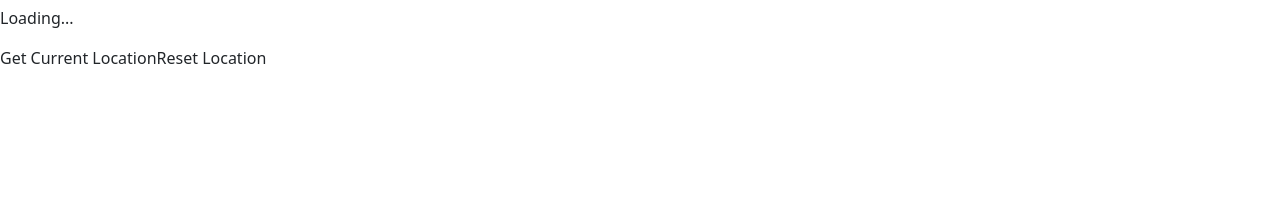
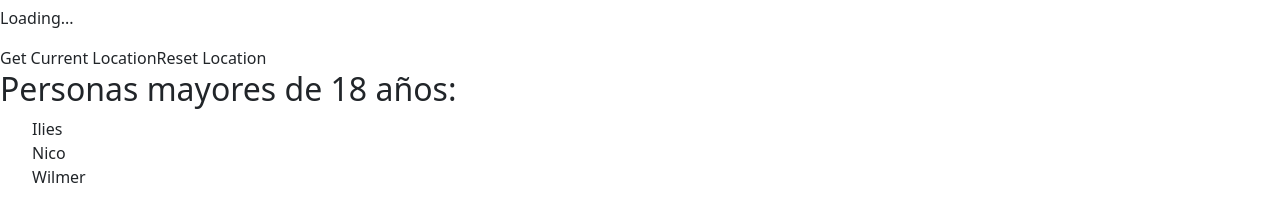
Before and after one commit to IluHeart/SEMANA-6-a-9-REACT-VITE, a React (Vite) app: page / in a window 1280 px wide. Shown: the part 1909-2111 px from the top of the page. Before the commit the page ends 1979 px from the top, so only its background shows below. Built offline with nearby package versions, Linux system fonts and the light colour scheme; no server answers.

Commit message:
Ejercicio 81 React Vite useCaññback and useMemo

```diff
--- a/src/App.jsx
+++ b/src/App.jsx
@@ -20,6 +20,7 @@ import GithubUser from "./Ejercicios/GithubUser";
 import GithubUsers from "./Ejercicios/GithubUsers";
 import LoginForm from "./Ejercicios/LoginForm";
 import CurrentLocation from "./Ejercicios/CurrentLocation";
+import FilteredList from "./Ejercicios/FilteredList";
 
 function App() {
   const handleLogin = (userData) => {
@@ -38,6 +39,13 @@ function App() {
     { id: 2, name: "Negro" },
     { id: 3, name: "Dorado" },
     { id: 4, name: "Verde" },
+  ];
+
+  const studentsList = [
+    { id: 1, name: "Ilies", age: 21 },
+    { id: 2, name: "Nico", age: 37 },
+    { id: 3, name: "Jennifer", age: 10 },
+    { id: 3, name: "Wilmer", age: 25 },
   ];
 
   return (
@@ -73,6 +81,7 @@ function App() {
       <GithubUsers />
       <LoginForm onLogin={handleLogin} />
       <CurrentLocation />
+      <FilteredList list={studentsList} />
     </div>
   );
 }
--- /dev/null
+++ b/src/EJERCICIOS/FilteredList.jsx
@@ -0,0 +1,22 @@
+/* eslint-disable react/prop-types */
+import { useMemo } from "react";
+
+const FilteredList = ({ list }) => {
+  const filteredList = useMemo(
+    () => list.filter((item) => item.age > 18),
+    [list]
+  );
+
+  return (
+    <div>
+      <h2>Personas mayores de 18 años:</h2>
+      <ul>
+        {filteredList.map((item) => (
+          <li key={item.id}>{item.name}</li>
+        ))}
+      </ul>
+    </div>
+  );
+};
+
+export default FilteredList;
```
